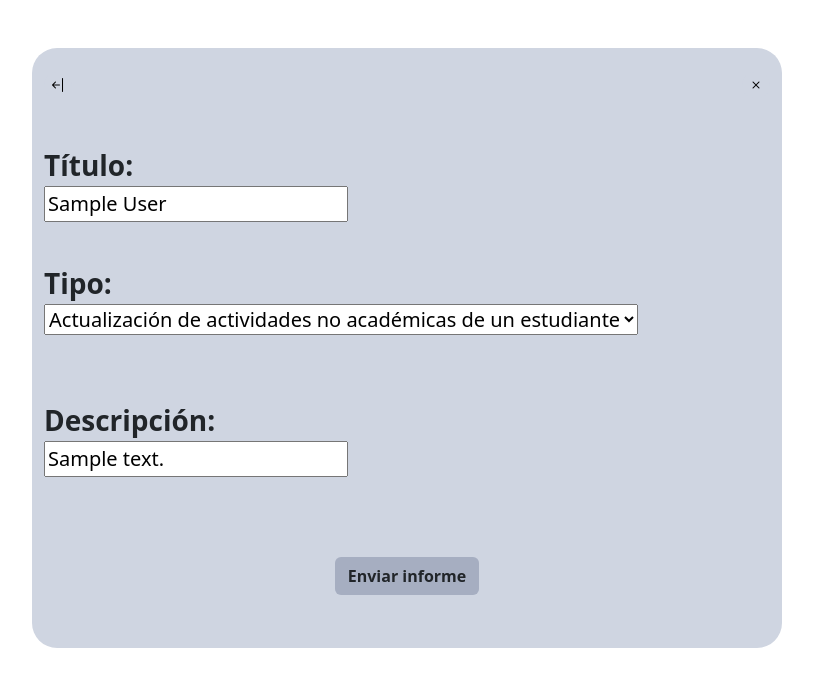
After one commit to SamuelGutierrez24/Proyecto_Integrador1-StudentsManagement, a Django app: template Icesi_Students_Management/templates/notificacionEditable.html in a window 1280 px wide. The commit adds this page. Shown: the top 687 px of the page, without its empty margins (233-1046 px from the left). Run offline with Django 4.2, Linux system fonts and the light colour scheme; the template is opened without the code that fills it: values that come from a table or form of the project are taken from there, others are empty; tables that the repository leaves empty hold one stand-in row (values such as "Sample post"); some libraries are stand-ins or nearby versions.

Commit message:
feat: Editable labels

```diff
--- /dev/null
+++ b/Icesi_Students_Management/templates/notificacionEditable.html
@@ -0,0 +1,83 @@
+<!DOCTYPE html>
+<html lang="en">
+<head>
+    <meta charset="UTF-8">
+    <meta name="viewport" content="width=device-width, initial-scale=1.0">
+    <title>Notificaction</title>
+</head>
+<link href="https://cdn.jsdelivr.net/npm/bootstrap@5.3.2/dist/css/bootstrap.min.css" rel="stylesheet" integrity="sha384-T3c6CoIi6uLrA9TneNEoa7RxnatzjcDSCmG1MXxSR1GAsXEV/Dwwykc2MPK8M2HN" crossorigin="anonymous">
+<link rel="stylesheet" href="https://cdn.jsdelivr.net/npm/bootstrap-icons@1.3.0/font/bootstrap-icons.css">
+<body style="align-items: baseline; justify-content: baseline;">
+
+    <div class="container my-5 " style="background-color: #cfd5e1; border-radius: 25px; height: 600px; width: 750px;" >
+        <br>
+
+        <div class="row" style="height: 40px; width: 750px;">
+            <div class="col-6 text-start">
+                <button style="border: none; background-color: #cfd5e1;border-radius: 15px;" onclick="location.href='./'">
+                    <i class="bi bi-arrow-bar-left"></i>
+                </button>
+            </div>
+            <div class="col-6 text-end">
+                <button style="border: none; background-color: #cfd5e1;border-radius: 15px;" onclick="location.href='./'">
+                    <i class="bi bi-x"></i>
+                </button>
+            </div>
+        </div>
+
+        <div class="row my-2">
+            <div class="col">
+                <br>
+                <p>
+                    <strong style="font-size: 28px;">
+                        Título:
+                    </strong>
+                    <br>
+                    <input style="font-size: 20px;" value="{{ noti.title }}">
+                    </input>
+                </p>
+                <br>
+                <p>
+                    <strong style="font-size: 28px;">
+                        Tipo:
+                    </strong>
+                    <br>
+                    <select style="font-size: 20px;">
+                        <option value="">
+                            {% if noti.type == 0 %}
+                                Solicitud de información
+                            {% elif noti.type == 1 %}
+                                Subida de información
+                            {% elif noti.type == 2 %}
+                                Subida de información
+                            {% else %}
+                                Actualización de actividades no académicas de un estudiante
+                            {% endif %}
+                        </option>
+                    </select>
+                </p>
+                <br>
+                <br>
+                <p>
+                    <strong style="font-size: 28px;">
+                        Descripción:
+                    </strong>
+                    <br>
+                    <input style="font-size: 20px;" value="{{ noti.description }}" size="fill">
+                    </input>
+                </p>
+                <br>
+                <br>
+                <p>
+                    <div style="text-align: center;">
+                        <a class="btn" style="background-color: #a6aec1;" href="/menu_filantropia/">
+                            <b>Enviar informe</b>
+                        </a>
+                    </div>
+                </p>
+            </div>
+        </div>
+    </div>
+
+</body>
+</html>
--- a/Icesi_Students_Management/templates/notification.html
+++ b/Icesi_Students_Management/templates/notification.html
@@ -47,9 +47,6 @@
                     <span style="font-size: 22px;">{{ noti.description }}</span></p>
             </div>
         </div>
-
-
-
     </div>
 
 </body>
```
Also changed, not shown: Icesi_Students_Management/templates/menu_filantropia.html (+17 -9 lines), Icesi_Students_Management/views/menu_filantropia.py (+15 -6 lines).
